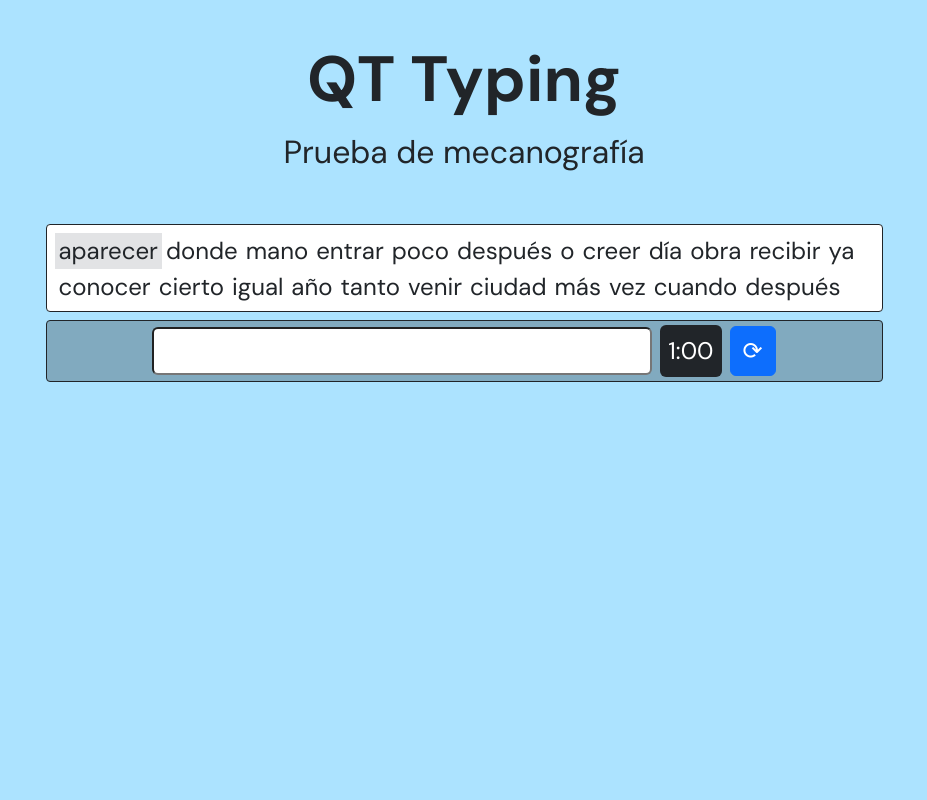
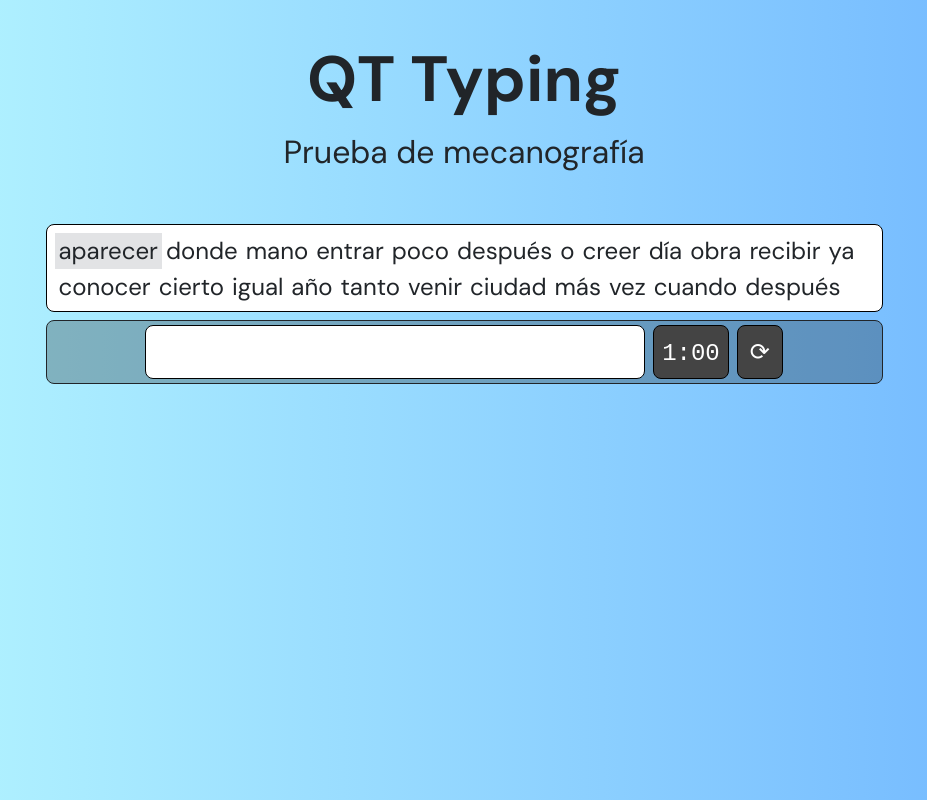
Before and after one commit to eulogioqt/qt-typing, a React (Vite) app: page / in a window 1280 px wide. Shown: the whole page, without its empty margins (176-1103 px from the left). Built offline with nearby package versions, Linux system fonts and the light colour scheme.

Commit message:
Front-End Update

```diff
--- a/src/pages/app/App.jsx
+++ b/src/pages/app/App.jsx
@@ -3,7 +3,7 @@ import React from "react";
 import { TypeTestProvider } from "../../contexts/TypeTestContext";
 import TypeTestPage from "../typetest/TypeTestPage";
 
-import "../../css/app.css";
+import "./css/app.css";
 
 const App = () => {
     return (
--- a/src/css/app.css
+++ b/src/pages/app/css/app.css
@@ -1,6 +1,8 @@
-body {
+body,
+html {
     font-family: 'DM Sans', sans-serif;
-    background-color: rgb(172, 227, 255);
+    background: rgb(172, 227, 255);
+    background: linear-gradient(90deg, #b8f9ff 0%, #6eb4ff 100%);
 }
 
 .no-select {
--- a/src/pages/typetest/components/CountdownTimer.jsx
+++ b/src/pages/typetest/components/CountdownTimer.jsx
@@ -37,8 +37,9 @@ const CountdownTimer = () => {
 	};
 
 	return (
-		<span className="ms-2 bg-dark text-white p-2 rounded-2" style={{ fontSize: "1.5rem" }}>
-			{formatTime(TIME_DISPLAY[testState])}
+		<span className="ms-2 text-white p-2 rounded-3 border border-black"
+			style={{ fontSize: "1.5rem", backgroundColor: "#444444", height: "2.25em" }}>
+			<span style={{ fontFamily: "monospace" }}>{formatTime(TIME_DISPLAY[testState])}</span>
 		</span>
 	);
 };
--- a/src/pages/typetest/components/ReloadButton.jsx
+++ b/src/pages/typetest/components/ReloadButton.jsx
@@ -6,7 +6,8 @@ const ReloadButton = () => {
     const { onReload } = useTypeTest();
 
     return (
-        <button className="ms-2 btn btn-primary" onClick={onReload} style={{ fontSize: "1.5rem" }}>
+        <button className="ms-2 btn rounded-3 text-white border border-black" onClick={onReload}
+            style={{ fontSize: "1.5rem", height: "2.25em", backgroundColor: "#444444" }}>
             ⟳
         </button>
     );
--- a/src/pages/typetest/components/ResultSummary.jsx
+++ b/src/pages/typetest/components/ResultSummary.jsx
@@ -28,7 +28,7 @@ const ResultSummary = () => {
         return null;
 
     return (
-        <div className='d-flex flex-column mt-4 pt-3 pb-1 bg-secondary-subtle rounded-3 border border-dark'>
+        <div className='d-flex flex-column mt-4 pt-3 pb-1 rounded-3 border border-dark' style={{ backgroundColor: "#e3d5ca" }}>
             <div className="d-flex flex-column">
                 <span className='text-center fw-bold' style={{ fontSize: "2.5rem" }}>
                     {wpmCalc} PPM
@@ -39,7 +39,7 @@ const ResultSummary = () => {
             </div>
 
             {resultItems.map((result, index) => (
-                <ResultItem key={index} resultName={result.resultName} bgColor={index % 2 === 0 ? "white" : ""}
+                <ResultItem key={index} resultName={result.resultName} bgColor={index % 2 === 0 ? "#f5ebe0" : ""}
                     display={
                         <div className={result.className}>{result.content}</div>
                     } />
--- a/src/pages/typetest/components/WordInput.jsx
+++ b/src/pages/typetest/components/WordInput.jsx
@@ -63,8 +63,8 @@ const WordInput = () => {
 
     return (
         <input
-            className="p-1 rounded-2 w-100"
-            style={{ fontSize: "1.5rem", maxWidth: "500px" }}
+            className="p-1 rounded-3 w-100 border border-black"
+            style={{ fontSize: "1.5rem", maxWidth: "500px", height: "2.25em" }}
             value={inputText}
             onChange={onInputChange}
             spellCheck={false}
--- a/src/pages/typetest/components/WordsDisplay.jsx
+++ b/src/pages/typetest/components/WordsDisplay.jsx
@@ -5,19 +5,31 @@ import CountdownTimer from "./CountdownTimer";
 import ReloadButton from "./ReloadButton";
 import WordInput from "./WordInput";
 
-import { useTypeTest } from "../../../contexts/TypeTestContext";
+import { TEST_STATES, useTypeTest } from "../../../contexts/TypeTestContext";
+import { useIsLarge } from "../../../hooks/useIsLarge";
+
+import "../css/wordsDisplay.css";
 
 const WordsDisplay = () => {
-    const { wordList } = useTypeTest();
+    const { testState, wordList } = useTypeTest();
+    const isLarge = useIsLarge();
 
     return (
         <>
-            <div className="p-2 col-lg-9 col-12 border border-dark rounded-1 bg-white mb-2 mt-5"
-                style={{ fontSize: "1.5rem", height: "5.5rem", overflowY: "hidden" }}>
-                {wordList.map((word, index) => <WordItem key={index} index={index} word={word} />)}
+            <div className="row col-12 d-flex justify-content-center align-items-center position-relative mt-5">
+                <div className="p-2 col-lg-9 col-12 test-container rounded-3">
+                    {wordList.map((word, index) => (
+                        <WordItem key={index} index={index} word={word} />
+                    ))}
+                </div>
+
+                <div className="col-lg-9 test-overlay rounded-3"
+                    style={{ fontSize: isLarge ? "2rem" : "1.5rem", display: testState === TEST_STATES.FINISHED ? "flex" : "none" }}>
+                    <span>¡Test terminado!</span>
+                </div>
             </div>
 
-            <div className="d-flex px-1 col-lg-9 col-12 border border-dark rounded-1 py-1"
+            <div className="d-flex px-1 col-lg-9 col-12 border border-dark rounded-3 py-1"
                 style={{ backgroundColor: "rgba(1,1,1,0.25)", alignItems: "center", justifyContent: "center" }}>
                 <WordInput />
                 <CountdownTimer />
--- /dev/null
+++ b/src/pages/typetest/css/wordsDisplay.css
@@ -0,0 +1,25 @@
+.test-container {
+    font-size: 1.5rem;
+    height: 5.5rem;
+    overflow-y: hidden;
+    border: 1px solid #000;
+    background-color: #fff;
+    margin-bottom: 0.5rem;
+}
+
+.test-overlay {
+    border: 1px solid #000;
+    background: radial-gradient(circle, rgba(0, 0, 0, 0.5), rgba(0, 0, 0, 0.2));
+    height: 5.5rem;
+    z-index: 100;
+    backdrop-filter: blur(3px);
+    text-shadow: 2px 2px #000;
+    color: #fff;
+    font-weight: bold;
+    text-align: center;
+    display: flex;
+    justify-content: center;
+    align-items: center;
+    position: absolute;
+    top: 0;
+}
```
